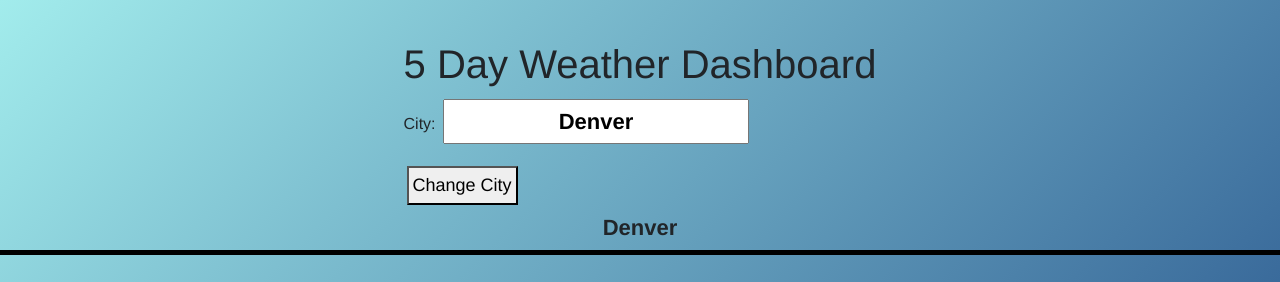
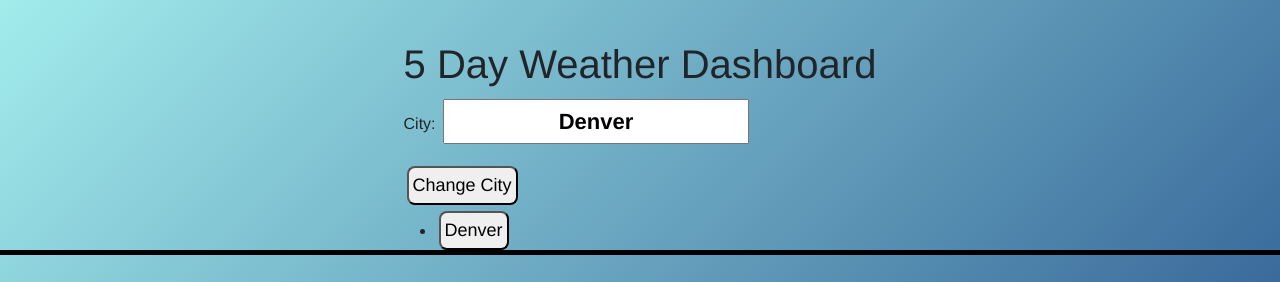
Before and after one commit to ctowns5/weatherDash, a plain HTML site: page index.html in a window 1280 px wide. Shown: the top 282 px of the page. Drawn offline with nearby package versions, Linux system fonts and the light colour scheme; no server answers.

Commit message:
added history functionality and fixed lookup chain, still need to fix layout

```diff
--- a/assets/css/style.css
+++ b/assets/css/style.css
@@ -20,6 +20,7 @@ button {
     text-align: center;
     font-size: 18px;
     font-weight: 400;
+    border-radius: 8px;
 }
 #cityInput, #cityName, #inputCpntainer {
     margin: 3px;
--- a/assets/js/script.js
+++ b/assets/js/script.js
@@ -4,81 +4,55 @@ var tempDisplay = document.createElement("p");
 var weatherStatus = document.createElement("p");
 var humidDisplay = document.createElement("p");
 var windDisplay = document.createElement("p");
+var citytitle = document.createElement("h2");
 var apiKey = "2fd2f73ffd2c3e1baf54a253b940ab7c"
 var newName = document.getElementById("cityInput");
-var cityName = document.getElementById("cityName");
-var lat = localStorage.getItem("lat")
-var lon = localStorage.getItem("lon")
+
+function fetchFromLocal(){
+  var arr = localStorage.getItem("history")
+  if (arr){
+    return JSON.parse(arr)
+  }
+  return []
+}
+var historylist = fetchFromLocal();
 weatherDisplay.setAttribute("style", "color: white");
-//console.log(cityName)
-// fetch(https://api.openweathermap.org/geo/1.0/direct?q=Columbia&limit=5&appid=2fd2f73ffd2c3e1baf54a253b940ab7c) geo for columbia
-//function for getting geotrans via api
-// var lat;
-// var lon;
-
-// var nametofetch = `https://api.openweathermap.org/geo/1.0/direct?q=Denver&limit=1&appid=2fd2f73ffd2c3e1baf54a253b940ab7c`
-//     //var nametofetch = `https://api.openweathermap.org/geo/1.0/direct?q=${cityName}&limit=1&appid=${apiKey}`
-// fetch(nametofetch)
-//   .then((response) => response.json())
-//   .then(data => {
-//       // console.log (data[0].lat)
-//       lat = (data[0].lat)
-//       lon = (data[0].lon)
-
-//   })
-//console.log (cityName)
-function nametolatlon() {
-    //var nametofetch = `https://api.openweathermap.org/geo/1.0/direct?q=${cityName}&limit=1&appid=2fd2f73ffd2c3e1baf54a253b940ab7c`
-    var nametofetch = `https://api.openweathermap.org/geo/1.0/direct?q=Denver&limit=1&appid=${apiKey}`
+function nametolatlon(cityInput) {
+    var nametofetch = `https://api.openweathermap.org/geo/1.0/direct?q=${cityInput}&limit=1&appid=${apiKey}`
     fetch(nametofetch)
     .then((response) => response.json())
     .then(data => {
-      // console.log (data[0].lat)
-      localStorage.setItem("lat", (data[0].lat))
-      localStorage.setItem("lon", (data[0].lon))
-    // lat = (data[0].lat);
-    // lon = (data[0].lon);
-    // console.log (lon)
-    // console.log (lat)
+    fiveDayForecast(data[0].lat, data[0].lon)
     })
-
     }
-
-nametolatlon()
-//console.log (lon)
-//console.log (lat)
-
-
-function weatherFetch() {
+function weatherFetch(newCity) {
     var weatherURL;
-    //var weatherRequestURL = `https://api.openweathermap.org/data/3.0/onecall?lat=${lat}&lon=${lon}&units=imperial&appid=${apiKey}`;
-    var weatherRequestURL = `https://api.openweathermap.org/data/2.5/weather?q=Denver&units=imperial&appid=${apiKey}`;
+    var weatherRequestURL = `https://api.openweathermap.org/data/2.5/weather?q=${newCity}&units=imperial&appid=${apiKey}`;
     fetch(weatherRequestURL, weatherURL)
       .then(function (response) {
-        // console.log(response);
         return response.json();
       })
       .then(function (weatherURL) {
+        console.log (weatherURL)
+        var city = weatherURL.name
         temperature = weatherURL.main.temp;
         humidity = weatherURL.main.humidity;
         wind_speed = weatherURL.wind.speed;
-        //console.log(weatherURL);
-        //console.log(weatherURL.weather[0]);
         tempDisplay.textContent = "Temperature: " + temperature + " F";
         humidDisplay.textContent = "Relative Humidity: " + humidity + " %";
         windDisplay.textContent = "Wind Speed: " + wind_speed + "mph";
+        citytitle.textContent = city;
         body.appendChild(weatherDisplay);
+        weatherDisplay.appendChild(citytitle);
         weatherDisplay.appendChild(tempDisplay);
         weatherDisplay.appendChild(humidDisplay);
         weatherDisplay.appendChild(windDisplay);
         weatherStatus.textContent = "Current conditions: " + weatherURL.weather[0].main;
         weatherDisplay.appendChild(weatherStatus);
-
+        nametolatlon(newCity)
       });
   }
-
-  weatherFetch();
-
+  weatherFetch("Denver");
 var d = new Date();
 var weekday = [
   "Sunday",
@@ -89,13 +63,8 @@ var weekday = [
   "Friday",
   "Saturday",
 ];
-function getCityInfo() {
-  // var newName = document.getElementById("cityInput");
-  // console.log(cityName)
-  cityName.innerHTML = newName.value;
-  // console.log (newName)
+function fiveDayForecast(lat,lon) {
   fetch(`https://api.openweathermap.org/data/2.5/forecast?lat=${lat}&lon=${lon}&units=imperial&appid=${apiKey}`)
-    //fetch (`https://api.openweathermap.org/data/2.5/forecast?q=${newName.value}&units=imperial&appid${apiKey}`)
   .then((response) => response.json())
   .then((data) => {
     for (i = 0; i < 5; i++) {
@@ -119,11 +88,32 @@ function getCityInfo() {
   })
   .catch((err) => alert("Oops"));
 }
+function getCityInfo() {
+  historylist.push(newName.value)
+  localStorage.setItem("history",JSON.stringify(historylist))
+  populateHistory()
+  weatherFetch(newName.value)
+}
+
+function populateHistory(){
+  var history = document.getElementById("history")
+  history.textContent =""
+  for (const c of historylist) {
+    var li = document.createElement("li")
+    var btn = document.createElement("button")
+    btn.textContent = c
+    btn.addEventListener ("click",function(event){
+      weatherFetch(event.target.innerText)
+    })
+    li.append(btn)
+
+    history.appendChild(li)
+  }
+}
 function DefaultCity(){
     document.getElementById("cityInput").defaultValue ="Denver"
     getCityInfo();
 }
-
 function checkDay(day) {
   if (day + d.getDay() > 6) {
     return day + d.getDay() - 7;
--- a/index.html
+++ b/index.html
@@ -17,8 +17,8 @@
         <h1 id="mainTitle">5 Day Weather Dashboard</h1>
         <p id="inputContainer">City: <input type="text" id="cityInput"></p>
         <button onclick ="getCityInfo()">Change City</button>
-        <h2 id="cityName">Denver</h2>
-    </div>
+        <ul id="history"></ul>
+        </div>
     <div id="weatherContainer">
         <div id="iconContainer">
             <div class="icons">
```
Lines whose indentation alone changed are shown as unchanged.
